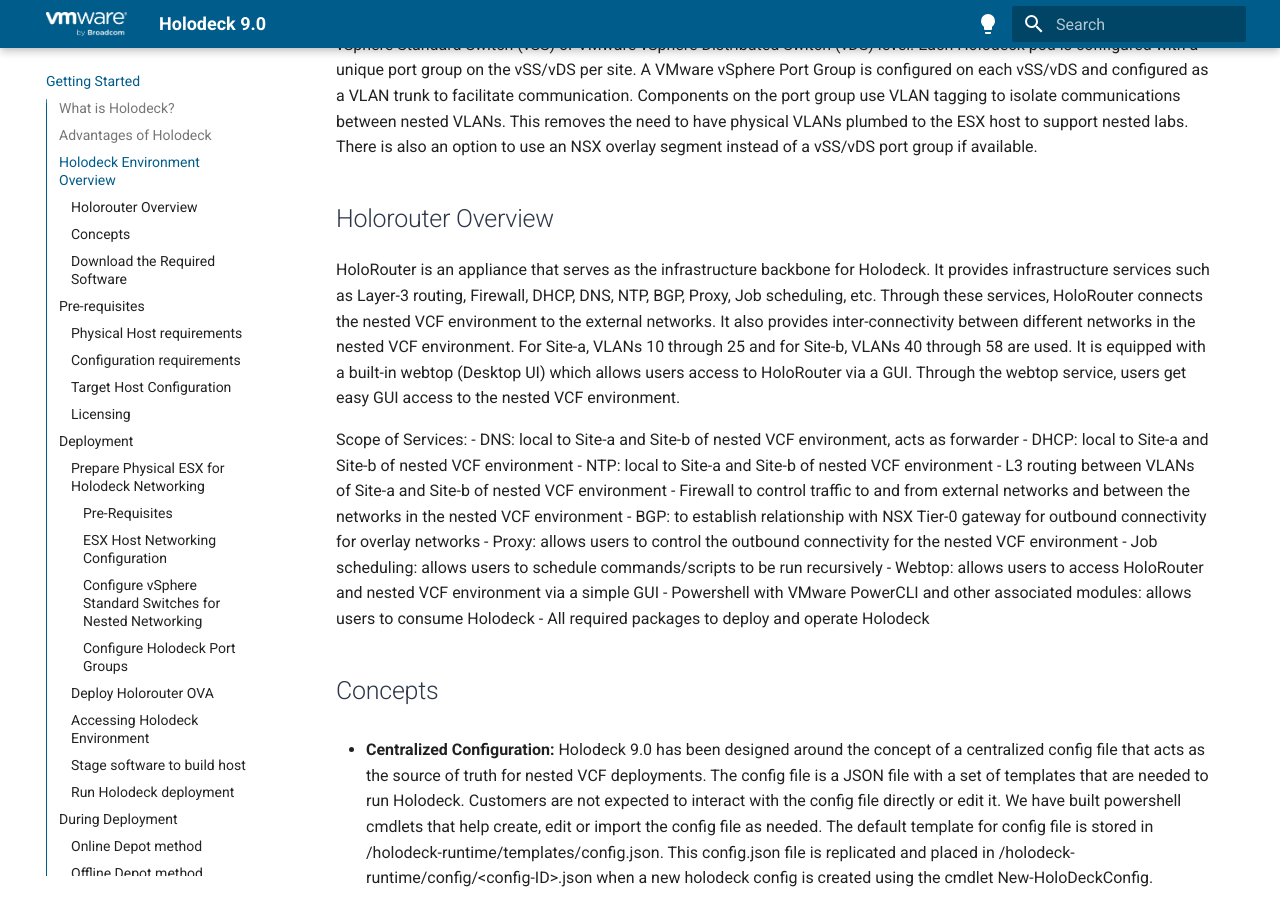
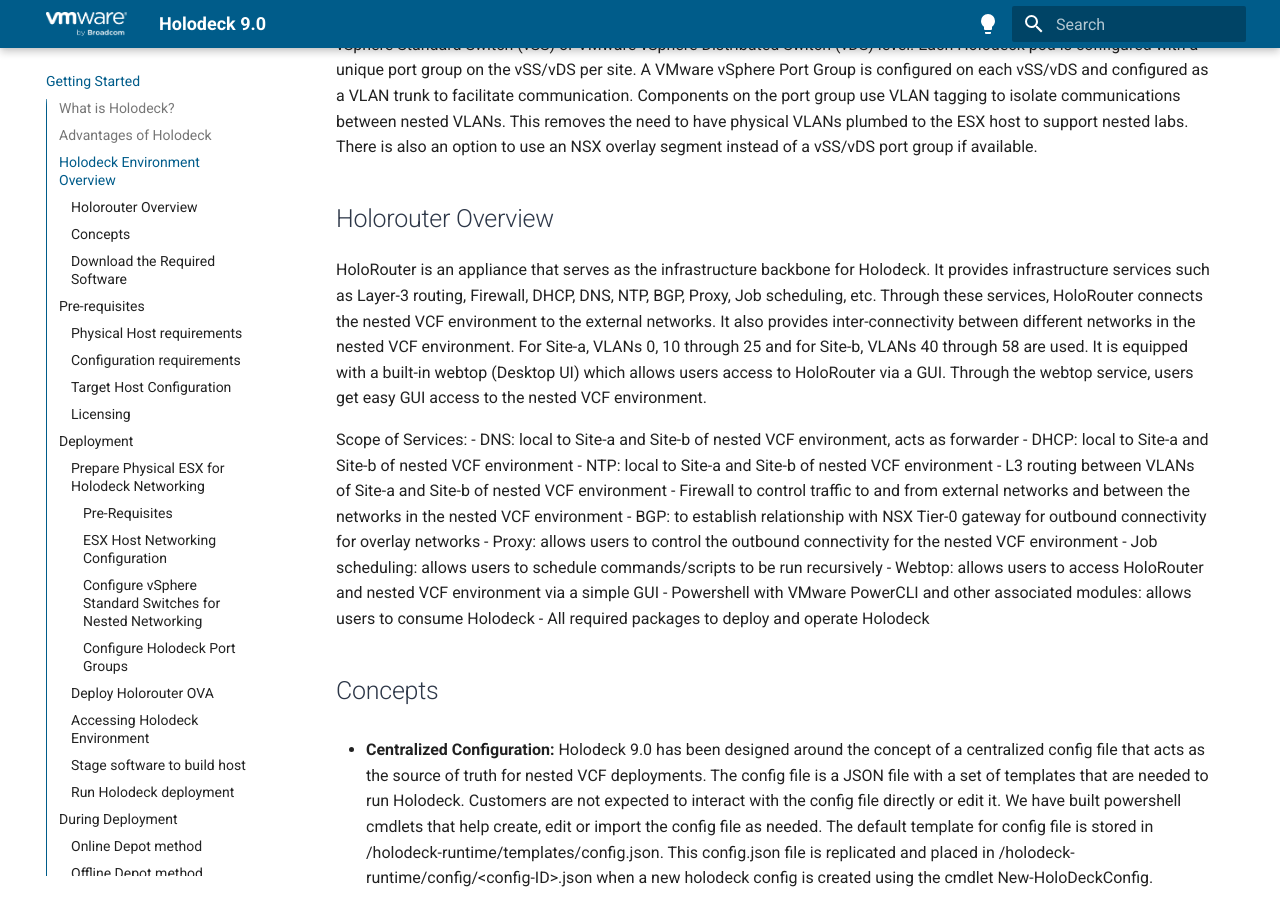
Before and after one commit to vmware/Holodeck, an MkDocs documentation site: the page built from docs/index.md, in a window 1280 px wide and 900 px high, scrolled down 3049 px. Built offline with MkDocs 1.6.1 and Material for MkDocs 9.7.7, drawn with Linux system fonts in a browser that asks for light colours; some of the changed text lies outside the part shown.

Commit message:
Update index.md

```diff
--- a/docs/index.md
+++ b/docs/index.md
@@ -91,7 +91,7 @@
 
 ### Holorouter Overview
 
-HoloRouter is an appliance that serves as the infrastructure backbone for Holodeck. It provides infrastructure services such as Layer-3 routing, Firewall, DHCP, DNS, NTP, BGP, Proxy, Job scheduling, etc. Through these services, HoloRouter connects the nested VCF environment to the external networks. It also provides inter-connectivity between different networks in the nested VCF environment. For Site-a, VLANs 10 through 25 and for Site-b, VLANs 40 through 58 are used. It is equipped with a built-in webtop (Desktop UI) which allows users access to HoloRouter via a GUI. Through the webtop service, users get easy GUI access to the nested VCF environment.
+HoloRouter is an appliance that serves as the infrastructure backbone for Holodeck. It provides infrastructure services such as Layer-3 routing, Firewall, DHCP, DNS, NTP, BGP, Proxy, Job scheduling, etc. Through these services, HoloRouter connects the nested VCF environment to the external networks. It also provides inter-connectivity between different networks in the nested VCF environment. For Site-a, VLANs 0, 10 through 25 and for Site-b, VLANs 40 through 58 are used. It is equipped with a built-in webtop (Desktop UI) which allows users access to HoloRouter via a GUI. Through the webtop service, users get easy GUI access to the nested VCF environment.
 
 Scope of Services:
 - DNS: local to Site-a and Site-b of nested VCF environment, acts as forwarder
@@ -161,7 +161,7 @@
         </figure>
     </li>
     <li>
-        If NSX port group is used, ensure the type is Overlay and allow VLANs 0 to 4094 (or at a minimum VLAN 10-25 for Site A and 40-58 for Site-B). Create custom segment profiles with settings as per below by navigating to Networking --> Segments tab on the left navigation bar, then click on Profiles tab on the right, click on Add segment profile and select the profiles as per below
+        If NSX port group is used, ensure the type is Overlay and allow VLANs 0 to 4094 (or at a minimum VLANs 0,10-25 for Site A and 40-58 for Site-B). Create custom segment profiles with settings as per below by navigating to Networking --> Segments tab on the left navigation bar, then click on Profiles tab on the right, click on Add segment profile and select the profiles as per below
         <figure markdown="span">
             <img src="images/NSX-Overlay-Segment-IP-Discovery-Profile.png" alt="IP Discovery Profile in NSX">
             <figcaption>Figure: IP Discovery Profile in NSX</figcaption>
@@ -175,7 +175,7 @@
         Once the profiles have been created, navigate to the overlay segment you wish to use and edit the segment and update the segment profiles association.
     </li>
     <li>
-        If a vCenter is used as the target for deploying nested VCF lab, then VLANs 10 through 25 and 40 through 58 need to be allowed on the physical switches to allow inter-host communication within the vSphere cluster where the nested VCF deployment will occur.
+        If a vCenter is used as the target for deploying nested VCF lab, then VLANs 0, 10 through 25 and 40 through 58 need to be allowed on the physical switches to allow inter-host communication within the vSphere cluster where the nested VCF deployment will occur.
     </li>
 </ol>
 
```
